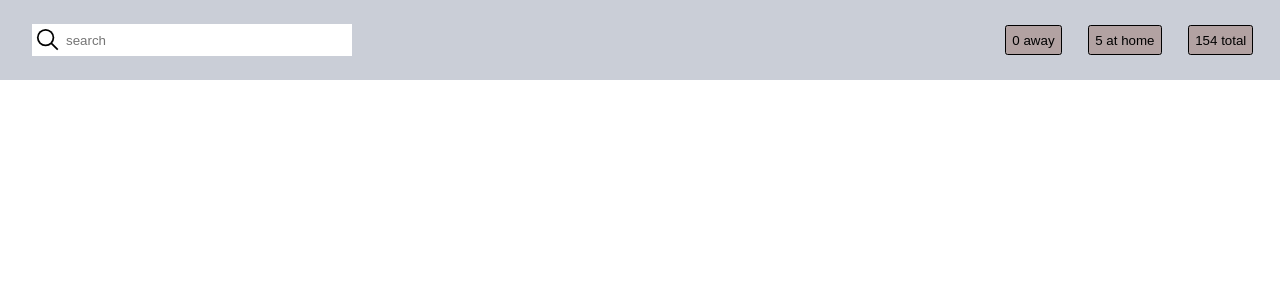
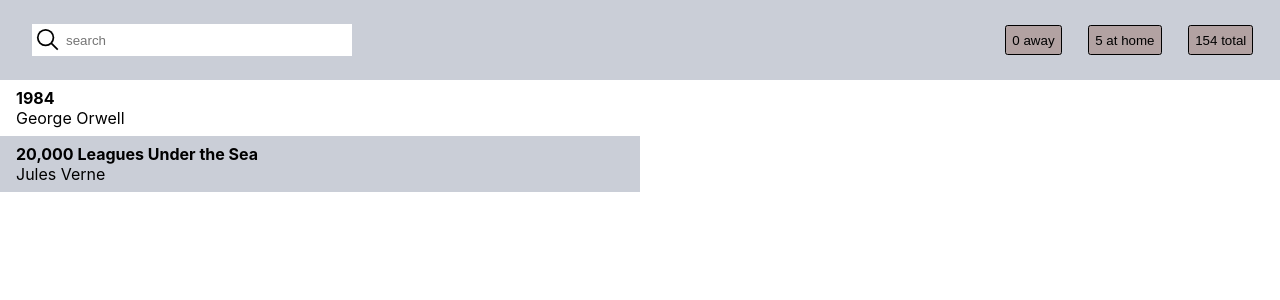
Before and after one commit to snooopcatt/bookshelf, a React (Create React App) app: page / in a window 1280 px wide. Shown: the top 300 px of the page. Built offline with nearby package versions, Linux system fonts and the light colour scheme.

Commit message:
book list

```diff
--- a/package.json
+++ b/package.json
@@ -3,11 +3,13 @@
   "version": "0.1.0",
   "private": true,
   "dependencies": {
+    "@reduxjs/toolkit": "^1.8.1",
     "@testing-library/jest-dom": "^5.16.4",
     "@testing-library/react": "^13.2.0",
     "@testing-library/user-event": "^13.5.0",
     "react": "^18.1.0",
     "react-dom": "^18.1.0",
+    "react-redux": "^8.0.1",
     "react-scripts": "5.0.1",
     "web-vitals": "^2.1.4"
   },
--- a/src/App.css
+++ b/src/App.css
@@ -1,3 +1,5 @@
+@import url(resources/Book.css);
+@import url(resources/BookShelf.css);
 @import url(resources/Header.css);
 @import url(resources/SearchField.css);
 
@@ -5,7 +7,7 @@
   box-sizing: content-box;
 }
 
-html, body, #root {
+html, body, #root, .App {
   height: 100%;
 }
 
--- a/src/App.js
+++ b/src/App.js
@@ -1,14 +1,14 @@
-import logo from './logo.svg';
+import Header from './components/Header';
 import './App.css';
-import Header from './components/Header';
+import BookShelf from './components/BookShelf';
 
 function App() {
   return (
     <div className="App">
       <Header />
-      <div class="content">
-        <table style={{ flex: 1 }}></table>
-        <div class="preview" style={{ flex: 1 }}></div>
+      <div className="content">
+        <BookShelf />
+        <div className="preview" style={{ flex: 1 }}></div>
       </div>
     </div>
   );
--- /dev/null
+++ b/src/components/Book.js
@@ -0,0 +1,10 @@
+const Book = props => {
+    return (
+        <div className={`book-item ${props.selected ? 'selected' : ''}`} onClick={props.onClick}>
+            <div className="book-title">{props.book.title}</div>
+            <div className="book-author">{props.book.author}</div>
+        </div>
+    )
+};
+
+export default Book;
--- a/src/components/BookShelf.js
+++ b/src/components/BookShelf.js
@@ -1,6 +1,36 @@
+import { useReducer } from "react";
+import { useSelector } from "react-redux";
+import Book from "./Book";
+
+const selection = {
+    selectedIndex: -1
+};
+
+const reducer = (state, action) => {
+    switch (action.type) {
+        case 'select':
+            return { selectedIndex: action.value }
+        default:
+            throw new Error();
+    }
+}
+
 const BookShelf = () => {
+    const books = useSelector(state => state.books.value);
+    const [state, dispatch] = useReducer(reducer, selection);
+
     return (
-        <div className="bookshelf"></div>
+        <div className="book-shelf">
+            {books.map((book, i) =>
+                <Book
+                    key={i}
+                    book={book}
+                    selected={i === state.selectedIndex}
+                    onClick={() => {
+                        dispatch({ type: 'select', value: i })
+                    }}
+                />)}
+        </div>
     );
 }
 
--- /dev/null
+++ b/src/data/dataSlice.js
@@ -0,0 +1,19 @@
+import { createSlice } from "@reduxjs/toolkit";
+
+export const dataSlice = createSlice({
+    name: 'records',
+    initialState: {
+        value: [
+            {
+                "author": "George Orwell",
+                "title": "1984"
+            },
+            {
+                "author": "Jules Verne",
+                "title": "20,000 Leagues Under the Sea"
+            }
+        ]
+    }
+});
+
+export default dataSlice.reducer;
--- /dev/null
+++ b/src/data/store.js
@@ -0,0 +1,8 @@
+import { configureStore } from '@reduxjs/toolkit'
+import dataSlice from './dataSlice';
+
+export default configureStore({
+  reducer: {
+      books: dataSlice
+  }
+});
--- a/src/index.js
+++ b/src/index.js
@@ -1,13 +1,17 @@
 import React from 'react';
 import ReactDOM from 'react-dom/client';
+import { Provider } from 'react-redux';
 import './index.css';
 import App from './App';
 import reportWebVitals from './reportWebVitals';
+import store from './data/store';
 
 const root = ReactDOM.createRoot(document.getElementById('root'));
 root.render(
   <React.StrictMode>
-    <App />
+    <Provider store={store}>
+      <App />
+    </Provider>
   </React.StrictMode>
 );
 
--- /dev/null
+++ b/src/resources/Book.css
@@ -0,0 +1,21 @@
+.book-item {
+    --bg-color: rgb(202, 206, 215);
+    --bg-color-selected: rgb(75, 75, 241);
+}
+
+.book-item {
+    padding: .5em 1em;
+    background-color: transparent;
+}
+
+.book-item:nth-child(even) {
+    background-color: var(--bg-color);
+}
+
+.book-item.selected {
+    background-color: var(--bg-color-selected);
+}
+
+.book-title {
+    font-weight: bolder;
+}
--- /dev/null
+++ b/src/resources/BookShelf.css
@@ -0,0 +1,6 @@
+.book-shelf {
+    flex: 1;
+    display: flex;
+    flex-flow: column nowrap;
+    overflow: auto;
+}
```
Also changed, not shown: 1 other file (tests, documents, lock files or other folders).
